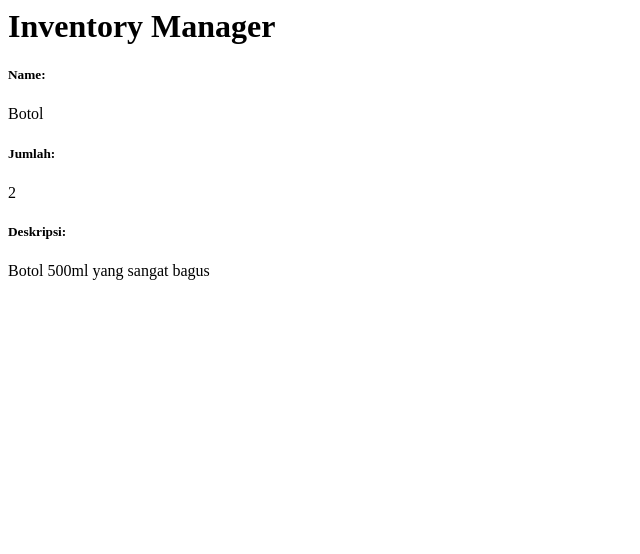
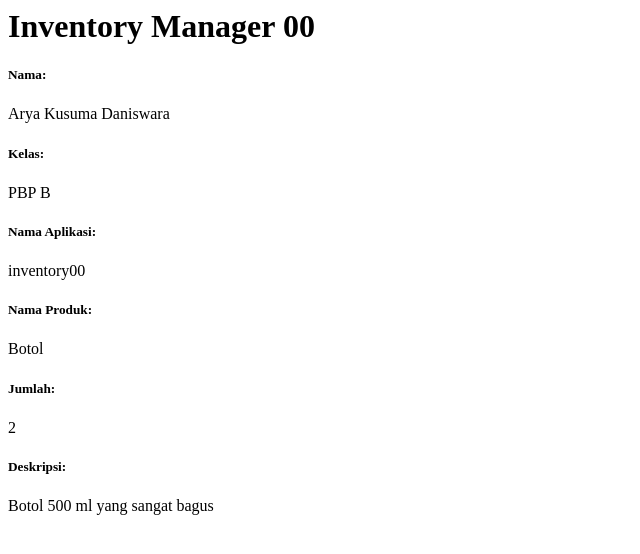
Before and after one commit to aryakdaniswara/inventory-manager, a Django app: page /main/ in a window 1280 px wide. Shown: the top 554 px of the page, without its empty margins (0-640 px from the left). Run offline with Django 4.2, Linux system fonts and the light colour scheme.

Commit message:
update model and view

```diff
--- a/main/models.py
+++ b/main/models.py
@@ -6,3 +6,4 @@
     name = models.CharField(max_length=255)
     amount = models.IntegerField()
     description = models.TextField()
+    price = models.IntegerField(default=0)
--- a/main/templates/main.html
+++ b/main/templates/main.html
@@ -1,6 +1,13 @@
-<h1>Inventory Manager</h1>
+<h1>Inventory Manager 00</h1>
 
-<h5>Name: </h5>
+<h5>Nama: </h5>
+<p>{{ myName }}<p>
+<h5>Kelas: </h5>
+<p>{{ class }}<p>
+<h5>Nama Aplikasi: </h5>
+<p>{{ appName }}<p>
+
+<h5>Nama Produk: </h5>
 <p>{{ name }}<p>
 <h5>Jumlah: </h5>
 <p>{{ amount }}<p>
--- a/main/views.py
+++ b/main/views.py
@@ -3,9 +3,12 @@ from django.shortcuts import render
 # Create your views here.
 def show_main(request):
     context = {
+        'myName' : 'Arya Kusuma Daniswara',
+        'class' : 'PBP B',
+        'appName' : 'inventory00',
         'name': 'Botol',
         'amount': '2',
-        'description' : 'Botol 500ml yang sangat bagus'
+        'description' : 'Botol 500 ml yang sangat bagus'
     }
 
     return render(request, "main.html", context)
```
Also changed, not shown: main/migrations/0002_product_price.py (added).
